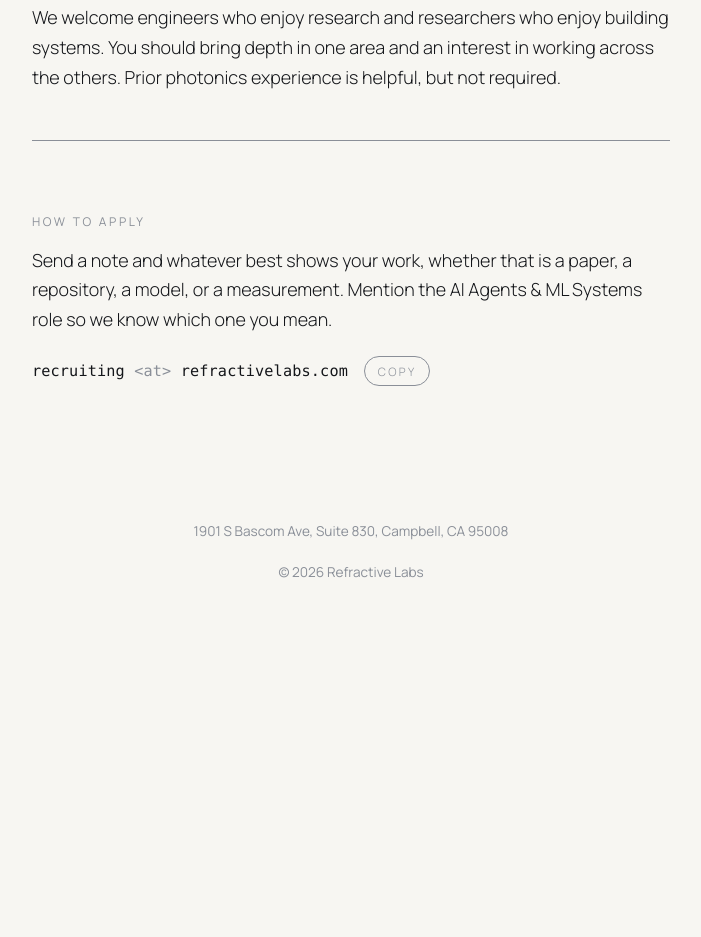
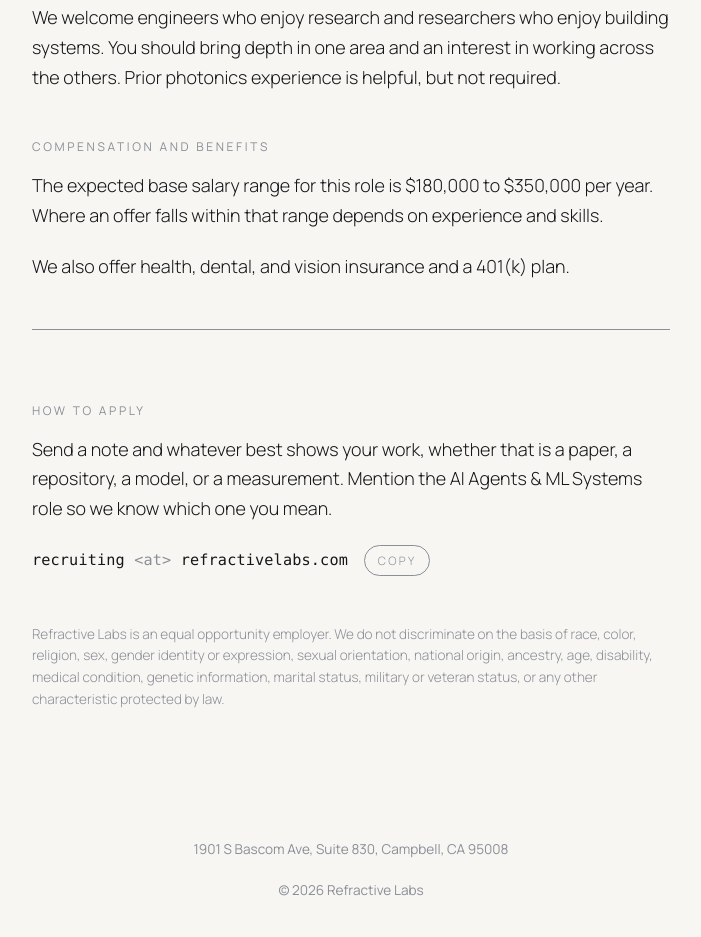
Before and after one commit to refractivelabs/refractivelabs.website, a plain HTML site: page careers/ai-agents-ml-systems/index.html in a window 1280 px wide. Shown: the part 2263-3200 px from the top of the page, without its empty margins (289-990 px from the left). Before the commit the page ends 2916 px from the top, so only its background shows below. Drawn offline with Linux system fonts and the light colour scheme.

Commit message:
Careers: salary ranges, benefits, and equal opportunity statement (#5)
* Careers: add equal opportunity statement and compensation section to role pages

Co-Authored-By: Claude Fable 5.2 <noreply@anthropic.com>

* Careers: add salary ranges and named benefits to role pages

Co-Authored-By: Claude Fable 5.2 <noreply@anthropic.com>

---------

Co-authored-by: Claude Fable 5.2 <noreply@anthropic.com>

```diff
--- a/assets/style.css
+++ b/assets/style.css
@@ -242,3 +242,4 @@ body {
 .role li::marker { color: var(--muted); }
 .role strong { font-weight: 500; }
 .role-apply { margin-top: 3rem; padding-top: 1.6rem; border-top: 1px solid var(--muted); }
+.role-eeo { margin-top: 3rem !important; font-size: .85rem; line-height: 1.6; color: var(--muted); }
--- a/careers/ai-agents-ml-systems/index.html
+++ b/careers/ai-agents-ml-systems/index.html
@@ -55,12 +55,17 @@
       <p>Experience with scientific computing, numerical optimization, uncertainty estimation, reinforcement learning, or distributed execution would be especially relevant.</p>
       <p>We welcome engineers who enjoy research and researchers who enjoy building systems. You should bring depth in one area and an interest in working across the others. Prior photonics experience is helpful, but not required.</p>
 
+      <h3>Compensation and benefits</h3>
+      <p>The expected base salary range for this role is $180,000 to $350,000 per year. Where an offer falls within that range depends on experience and skills.</p>
+      <p>We also offer health, dental, and vision insurance and a 401(k) plan.</p>
+
       <div class="role-apply">
         <h3>How to apply</h3>
         <p>Send a note and whatever best shows your work, whether that is a paper, a repository, a model, or a measurement. Mention the AI Agents &amp; ML Systems role so we know which one you mean.</p>
         <p class="email"><span class="obf"><span>recruiting</span><span class="at"> &lt;at&gt; </span><span>refractivelabs.com</span></span>
           <button type="button" class="copy" id="copyEmail" aria-label="Copy email address">copy</button></p>
       </div>
+      <p class="role-eeo">Refractive Labs is an equal opportunity employer. We do not discriminate on the basis of race, color, religion, sex, gender identity or expression, sexual orientation, national origin, ancestry, age, disability, medical condition, genetic information, marital status, military or veteran status, or any other characteristic protected by law.</p>
     </article>
   </main>
 
```
Also changed, not shown: careers/data-evaluations/index.html (+5 -0 lines), careers/head-of-people/index.html (+5 -0 lines), careers/photonic-architecture/index.html (+5 -0 lines), careers/photonic-component-design-layout/index.html (+5 -0 lines), careers/photonics-test/index.html (+5 -0 lines).
